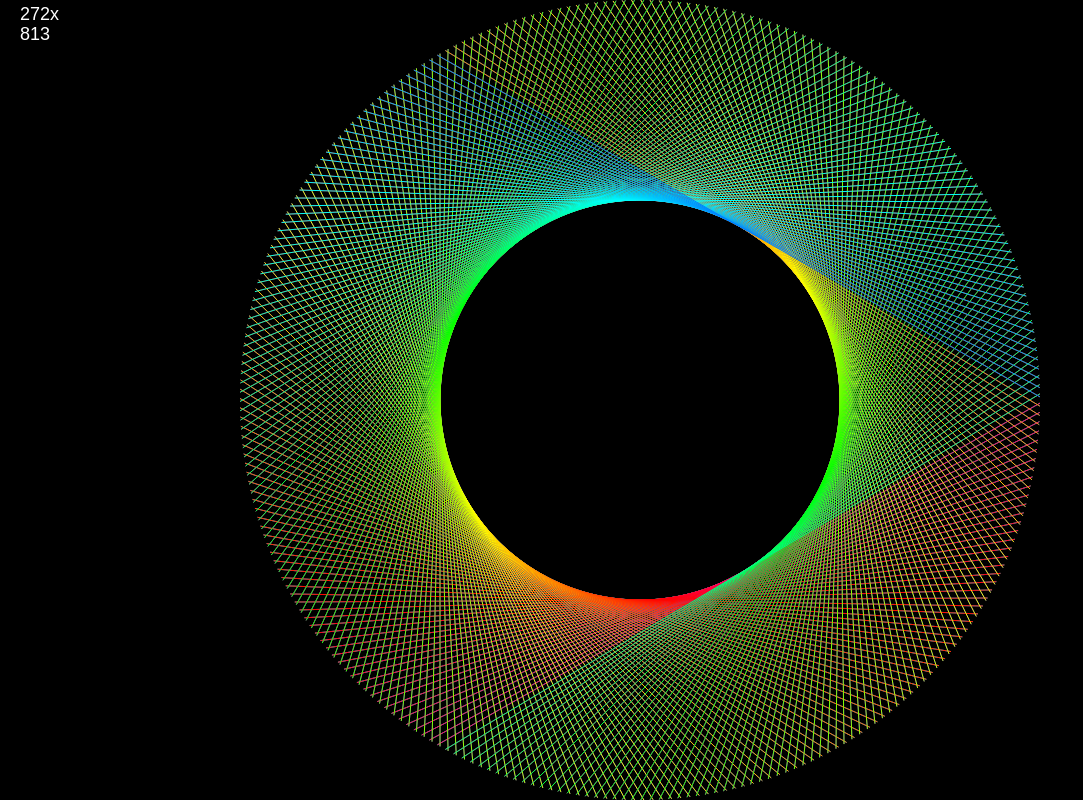
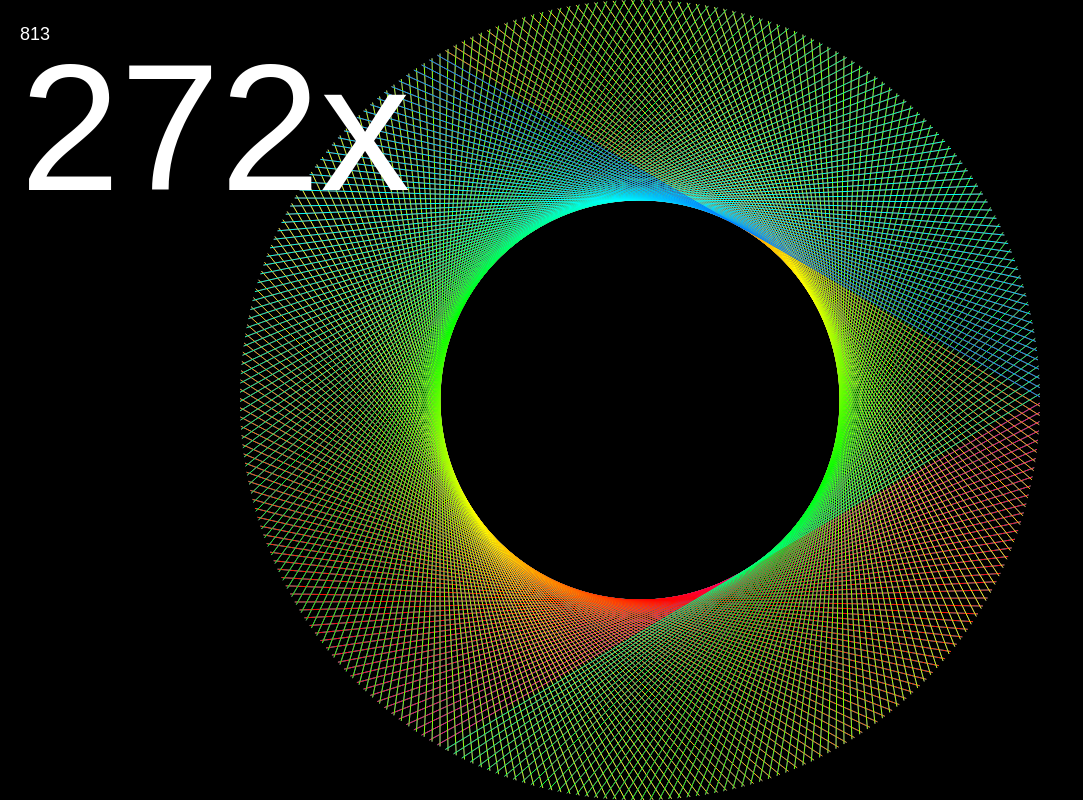
Before and after one commit to timcash/chromatic.systems, a website: page index.html in a window 1280 px wide. Shown: the whole page, without its empty margins (0-1083 px from the left). Drawn offline with Linux system fonts and the light colour scheme.

```diff
--- a/index.html
+++ b/index.html
@@ -147,9 +147,9 @@
                 }
 
                 // draw text to represent the multiple
-                ctx.font = "18px Arial";
+                ctx.font = "180px Arial";
                 ctx.fillStyle = "white";
-                ctx.fillText(multiple + "x", 20, 20);
+                ctx.fillText(multiple + "x", 20, 190);
 
                 // draw text to represent the number of partitions
                 ctx.font = "18px Arial";
```
Also changed, not shown: .cloudflared/config.yaml (added), README.md.
